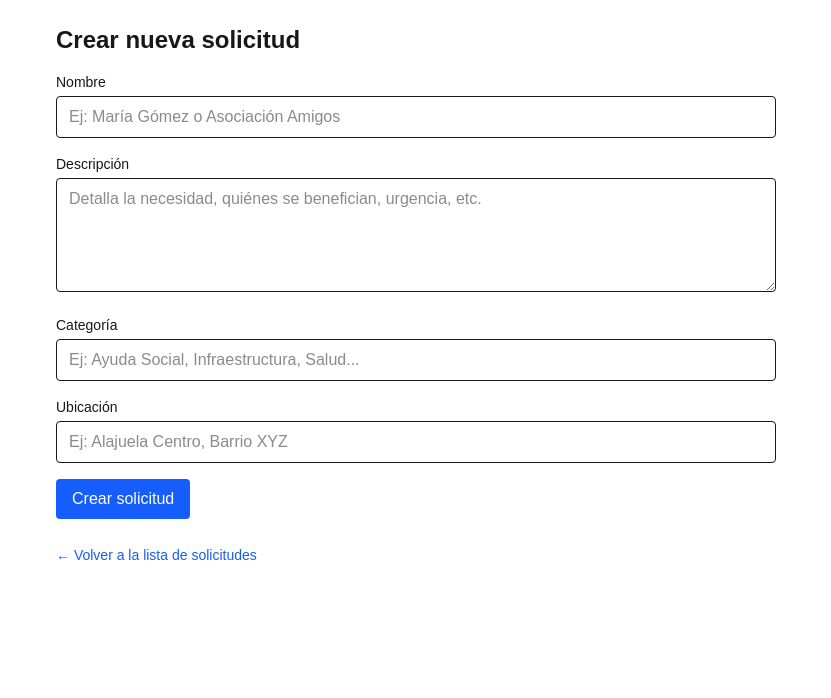
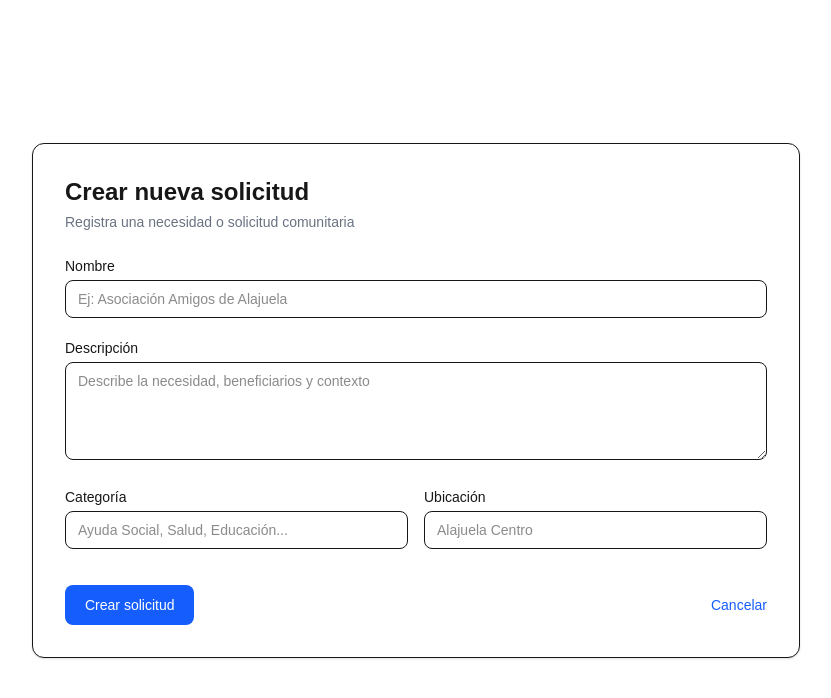
Before and after one commit to marcosromanv00/portfolio-demo-saas-red-comunitaria, a Next.js app: page /new-request in a window 1280 px wide. Shown: the top 698 px of the page, without its empty margins (224-1055 px from the left). Built offline with nearby package versions, Linux system fonts and the light colour scheme; no server answers.

Commit message:
IU improvements

```diff
--- a/src/pages/new-request.js
+++ b/src/pages/new-request.js
@@ -1,56 +1,52 @@
 // src/pages/new-request.js
 
-// Importamos React y hooks que vamos a usar.
+// React
 import { useState } from "react";
-// useRouter nos permite navegar programáticamente dentro de Next.js (Pages Router).
+// Next.js router
 import { useRouter } from "next/router";
-// Importamos el cliente de Supabase que creaste en src/supabaseClient.js
+// Supabase client
 import { supabase } from "../supabaseClient";
 
 /**
- * Componente de la página /new-request
- * Aquí definimos el formulario para crear una nueva solicitud (community_request).
+ * Página: Crear nueva solicitud
+ * Diseño optimizado para claridad, accesibilidad y coherencia visual
  */
 export default function NewRequest() {
-  // --- Estados locales del componente ---
-  // Campos del formulario
-  const [name, setName] = useState(""); // nombre de la persona/organización
-  const [description, setDescription] = useState(""); // descripción de la solicitud
-  const [category, setCategory] = useState(""); // categoría (ej. "Ayuda Social")
-  const [location, setLocation] = useState(""); // ubicación (ej. "Alajuela Centro")
+  // --- Estados del formulario ---
+  const [name, setName] = useState("");
+  const [description, setDescription] = useState("");
+  const [category, setCategory] = useState("");
+  const [location, setLocation] = useState("");
 
-  // Estados para controlar UX
-  const [loading, setLoading] = useState(false); // true mientras se hace la petición
-  const [message, setMessage] = useState(null); // mensaje de éxito o error
-  const [error, setError] = useState(null); // mensaje de error específico
+  // --- Estados UX ---
+  const [loading, setLoading] = useState(false);
+  const [message, setMessage] = useState(null);
+  const [error, setError] = useState(null);
 
-  // Hook de Next.js para redirigir después de crear la solicitud
   const router = useRouter();
 
   /**
-   * handleSubmit: función que se ejecuta al enviar el formulario.
-   * - valida datos mínimos
-   * - llama a supabase.from('community_requests').insert(...)
-   * - gestiona estados de loading / message / error
-   * - redirige a /requests después de crear con éxito (breve delay)
+   * Manejo del submit del formulario
    */
   const handleSubmit = async (e) => {
-    e.preventDefault(); // prevenimos el comportamiento por defecto del form
+    e.preventDefault();
     setMessage(null);
     setError(null);
 
-    // --- Validaciones simples en cliente ---
-    if (!name.trim() || !description.trim() || !category.trim() || !location.trim()) {
-      setError("Por favor completa todos los campos antes de enviar.");
+    if (
+      !name.trim() ||
+      !description.trim() ||
+      !category.trim() ||
+      !location.trim()
+    ) {
+      setError("Por favor completa todos los campos.");
       return;
     }
 
     setLoading(true);
 
     try {
-      // Llamada a Supabase para insertar un nuevo registro.
-      // Insertamos un array con un objeto (Supabase acepta arrays para insert múltiple).
-      const { data, error: sbError } = await supabase
+      const { error: sbError } = await supabase
         .from("community_requests")
         .insert([
           {
@@ -58,125 +54,139 @@ export default function NewRequest() {
             description: description.trim(),
             category: category.trim(),
             location: location.trim(),
-            // status y created_at se manejan por defecto desde la BD,
-            // por eso NO los incluimos aquí.
           },
-        ])
-        .select(); // .select() devuelve el registro insertado (útil para confirmar)
+        ]);
 
-      // Manejo de error devuelto por Supabase
       if (sbError) {
-        console.error("Supabase insert error:", sbError);
-        setError("No se pudo crear la solicitud: " + sbError.message);
+        setError("No se pudo crear la solicitud.");
         setLoading(false);
         return;
       }
 
-      // Si llegamos aquí, la inserción fue exitosa.
-      setMessage("✅ Solicitud creada correctamente.");
+      setMessage("Solicitud creada correctamente ✨");
       setLoading(false);
 
-      // Opcional: limpiar formulario
-      setName("");
-      setDescription("");
-      setCategory("");
-      setLocation("");
-
-      // Redirigir al listado de solicitudes después de 900ms, para que el usuario
-      // pueda leer el mensaje de éxito. Puedes ajustar o eliminar este delay.
       setTimeout(() => {
         router.push("/requests");
       }, 900);
     } catch (err) {
-      // Capturamos errores inesperados (network, etc.)
-      console.error("Error inesperado:", err);
-      setError("Ocurrió un error inesperado. Revisa la consola.");
+      setError("Ocurrió un error inesperado.");
       setLoading(false);
     }
   };
 
-  // --- Render del formulario ---
   return (
-    <div className="max-w-3xl mx-auto p-6">
-      {/* Título */}
-      <h1 className="text-2xl font-bold mb-4">Crear nueva solicitud</h1>
+    <div className="min-h-screen flex items-center justify-center px-4">
+      <div className="w-full max-w-3xl">
+        {/* Card */}
+        <div className="rounded-xl border bg-background shadow-sm p-6 md:p-8">
+          {/* Header */}
+          <div className="mb-6">
+            <h1 className="text-2xl font-bold">
+              Crear nueva solicitud
+            </h1>
+            <p className="text-sm text-gray-500 dark:text-gray-400 mt-1">
+              Registra una necesidad o solicitud comunitaria
+            </p>
+          </div>
 
-      {/* Mensajes de estado */}
-      {error && <p className="mb-4 text-red-600">❌ {error}</p>}
-      {message && <p className="mb-4 text-green-600">{message}</p>}
+          {/* Mensajes */}
+          {error && (
+            <div className="mb-4 rounded-md border border-red-300 bg-red-50 px-4 py-2 text-sm text-red-700 dark:bg-red-900/20 dark:border-red-800">
+              ❌ {error}
+            </div>
+          )}
+
+          {message && (
+            <div className="mb-4 rounded-md border border-green-300 bg-green-50 px-4 py-2 text-sm text-green-700 dark:bg-green-900/20 dark:border-green-800">
+              ✅ {message}
+            </div>
+          )}
 
           {/* Formulario */}
-      <form onSubmit={handleSubmit} className="space-y-4">
+          <form onSubmit={handleSubmit} className="space-y-5">
             {/* Nombre */}
             <div>
-          <label className="block text-sm font-medium mb-1">Nombre</label>
+              <label className="block text-sm font-medium mb-1">
+                Nombre
+              </label>
               <input
                 type="text"
                 value={name}
                 onChange={(e) => setName(e.target.value)}
-            placeholder="Ej: María Gómez o Asociación Amigos"
-            className="w-full rounded border px-3 py-2 focus:outline-none focus:ring-2 focus:ring-blue-400"
-            required
+                placeholder="Ej: Asociación Amigos de Alajuela"
+                className="w-full rounded-lg border bg-transparent px-3 py-2 text-sm
+                           focus:outline-none focus:ring-2 focus:ring-blue-500"
               />
             </div>
 
             {/* Descripción */}
             <div>
-          <label className="block text-sm font-medium mb-1">Descripción</label>
+              <label className="block text-sm font-medium mb-1">
+                Descripción
+              </label>
               <textarea
                 value={description}
                 onChange={(e) => setDescription(e.target.value)}
-            placeholder="Detalla la necesidad, quiénes se benefician, urgencia, etc."
-            rows="4"
-            className="w-full rounded border px-3 py-2 focus:outline-none focus:ring-2 focus:ring-blue-400"
-            required
+                rows={4}
+                placeholder="Describe la necesidad, beneficiarios y contexto"
+                className="w-full rounded-lg border bg-transparent px-3 py-2 text-sm
+                           focus:outline-none focus:ring-2 focus:ring-blue-500"
               />
             </div>
 
-        {/* Categoría */}
+            {/* Grid: Categoría + Ubicación */}
+            <div className="grid grid-cols-1 md:grid-cols-2 gap-4">
               <div>
-          <label className="block text-sm font-medium mb-1">Categoría</label>
-          {/* Podrías cambiar esto por un select con opciones predefinidas */}
+                <label className="block text-sm font-medium mb-1">
+                  Categoría
+                </label>
                 <input
                   type="text"
                   value={category}
                   onChange={(e) => setCategory(e.target.value)}
-            placeholder="Ej: Ayuda Social, Infraestructura, Salud..."
-            className="w-full rounded border px-3 py-2 focus:outline-none focus:ring-2 focus:ring-blue-400"
-            required
+                  placeholder="Ayuda Social, Salud, Educación..."
+                  className="w-full rounded-lg border bg-transparent px-3 py-2 text-sm
+                             focus:outline-none focus:ring-2 focus:ring-blue-500"
                 />
               </div>
 
-        {/* Ubicación */}
               <div>
-          <label className="block text-sm font-medium mb-1">Ubicación</label>
+                <label className="block text-sm font-medium mb-1">
+                  Ubicación
+                </label>
                 <input
                   type="text"
                   value={location}
                   onChange={(e) => setLocation(e.target.value)}
-            placeholder="Ej: Alajuela Centro, Barrio XYZ"
-            className="w-full rounded border px-3 py-2 focus:outline-none focus:ring-2 focus:ring-blue-400"
-            required
+                  placeholder="Alajuela Centro"
+                  className="w-full rounded-lg border bg-transparent px-3 py-2 text-sm
+                             focus:outline-none focus:ring-2 focus:ring-blue-500"
                 />
               </div>
+            </div>
 
-        {/* Botón de envío */}
-        <div>
+            {/* Acciones */}
+            <div className="flex items-center justify-between pt-4">
               <button
                 type="submit"
                 disabled={loading}
-            className="inline-flex items-center px-4 py-2 rounded bg-blue-600 text-white hover:bg-blue-700 disabled:opacity-60"
+                className="inline-flex items-center rounded-lg bg-blue-600 px-5 py-2.5
+                           text-sm font-medium text-white hover:bg-blue-700
+                           disabled:opacity-60"
               >
                 {loading ? "Guardando..." : "Crear solicitud"}
               </button>
+
+              <a
+                href="/requests"
+                className="text-sm text-blue-600 hover:underline"
+              >
+                Cancelar
+              </a>
             </div>
           </form>
-
-      {/* Nota: puedes añadir enlaces rápidos */}
-      <div className="mt-6">
-        <a href="/requests" className="text-sm text-blue-600 hover:underline">
-          ← Volver a la lista de solicitudes
-        </a>
+        </div>
       </div>
     </div>
   );
--- a/src/pages/requests.js
+++ b/src/pages/requests.js
@@ -60,15 +60,11 @@ export default function Requests() {
 }, []);
 
   /**
-     * Elimina un registro de la tabla community_requests
-     * @param {string} id - ID del registro a eliminar
+   * Eliminar una solicitud por ID
    */
-    const handleDelete = async (id) => {
-        // Confirmación simple
+  const deleteRequest = async (id) => {
     const confirmDelete = confirm("¿Seguro que deseas eliminar esta solicitud?");
     if (!confirmDelete) return;
-
-        setLoading(true);
 
     const { error } = await supabase
       .from("community_requests")
@@ -76,16 +72,13 @@ export default function Requests() {
       .eq("id", id);
 
     if (error) {
-            alert("Error eliminando: " + error.message);
-            setLoading(false);
+      console.error(error);
+      alert("No se pudo eliminar.");
       return;
     }
 
-        // Lista actualizada sin el elemento eliminado
-        setRequests((prev) => prev.filter((req) => req.id !== id));
-        setLoading(false);
-
-        alert("Solicitud eliminada correctamente");
+    // Volvemos a cargar la lista
+    fetchRequests();
   };
 
   // Render:
@@ -139,17 +132,19 @@ export default function Requests() {
 
               {/* Editar */}
               <Link
-                                href={`/requests/${req.id}`}
+                href={`/requests/${req.id}/edit`}
                 className="text-green-600 hover:underline"
               >
                 Editar
               </Link>
 
               {/* Eliminar */}
-                            <button onClick={() => handleDelete(req.id)}>
+              <button
+                className="text-red-600 hover:underline"
+                onClick={() => deleteRequest(req.id)}
+              >
                 Eliminar
               </button>
-
             </div>
           </div>
         ))}
--- a/src/pages/requests/[id]/edit.js
+++ b/src/pages/requests/[id]/edit.js
@@ -8,8 +8,9 @@
  *
  * Principios aplicados:
  * - SRP (Single Responsibility)
- * - Manejo explícito de loading y error
  * - UI desacoplada de acceso a datos
+ * - Manejo explícito de loading, error y saving
+ * - Tailwind como fuente única de estilos
  */
 
 import { useRouter } from "next/router";
@@ -20,7 +21,9 @@ export default function EditRequestPage() {
   const router = useRouter();
   const { id } = router.query;
 
-  // Estado del formulario
+  /* ---------- Estado ---------- */
+
+  // Estado del formulario (se inicializa al cargar el request)
   const [formData, setFormData] = useState(null);
 
   // Estados de control
@@ -29,8 +32,8 @@ export default function EditRequestPage() {
   const [saving, setSaving] = useState(false);
 
   /**
-   * Obtiene la solicitud desde Supabase
-   * Se ejecuta solo cuando el ID está disponible
+   * Obtiene la solicitud desde Supabase.
+   * Se ejecuta solo cuando el ID está disponible (Next.js render inicial).
    */
   useEffect(() => {
     if (!id) return;
@@ -48,7 +51,7 @@ export default function EditRequestPage() {
         if (error) throw error;
 
         setFormData(data);
-      } catch (err) {
+      } catch {
         setError("No se pudo cargar la solicitud.");
       } finally {
         setLoading(false);
@@ -59,8 +62,8 @@ export default function EditRequestPage() {
   }, [id]);
 
   /**
-   * Maneja cambios en los inputs
-   * Mantiene el estado del formulario sincronizado
+   * Maneja cambios en los inputs.
+   * Mantiene el estado del formulario sincronizado.
    */
   const handleChange = (e) => {
     const { name, value } = e.target;
@@ -72,7 +75,8 @@ export default function EditRequestPage() {
   };
 
   /**
-   * Guarda los cambios en Supabase
+   * Guarda los cambios en Supabase.
+   * Previene múltiples envíos y maneja errores de forma segura.
    */
   const handleSubmit = async (e) => {
     e.preventDefault();
@@ -98,48 +102,114 @@ export default function EditRequestPage() {
     }
   };
 
-  // Estados visuales seguros
-  if (loading) return <p>Cargando formulario...</p>;
-  if (error) return <p>{error}</p>;
-  if (!formData) return <p>No existe esta solicitud.</p>;
+  /* ---------- Estados visuales ---------- */
+
+  if (loading) {
+    return (
+      <p className="mt-16 text-center text-lg text-gray-500 dark:text-gray-400">
+        Cargando formulario…
+      </p>
+    );
+  }
+
+  if (error) {
+    return (
+      <p className="mt-16 text-center text-lg text-red-600 dark:text-red-400">
+        {error}
+      </p>
+    );
+  }
+
+  if (!formData) {
+    return (
+      <p className="mt-16 text-center text-lg text-red-600">
+        No existe esta solicitud.
+      </p>
+    );
+  }
+
+  /* ---------- UI ---------- */
 
   return (
-    <div style={{ padding: "20px", maxWidth: "500px" }}>
-      <h1>Editar solicitud</h1>
+    <main className="flex justify-center px-4 py-12">
+      <section className="w-full max-w-xl rounded-xl border border-gray-200 dark:border-gray-700 bg-white dark:bg-zinc-900 shadow-lg p-8">
+        <h1 className="text-2xl font-semibold mb-6">
+          Editar solicitud
+        </h1>
 
-      <form onSubmit={handleSubmit}>
-        <label>Nombre</label>
+        <form onSubmit={handleSubmit} className="space-y-5">
+          {/* Nombre */}
+          <div>
+            <label className="block font-medium mb-1">Nombre</label>
             <input
+              type="text"
               name="name"
               value={formData.name}
               onChange={handleChange}
+              required
+              className="w-full rounded-lg border border-gray-300 dark:border-gray-600 px-3 py-2 bg-transparent focus:outline-none focus:ring-2 focus:ring-blue-600"
             />
+          </div>
 
-        <label>Descripción</label>
+          {/* Descripción */}
+          <div>
+            <label className="block font-medium mb-1">Descripción</label>
             <textarea
               name="description"
               value={formData.description}
               onChange={handleChange}
+              required
+              rows={4}
+              className="w-full rounded-lg border border-gray-300 dark:border-gray-600 px-3 py-2 bg-transparent focus:outline-none focus:ring-2 focus:ring-blue-600"
             />
+          </div>
 
-        <label>Categoría</label>
+          {/* Categoría */}
+          <div>
+            <label className="block font-medium mb-1">Categoría</label>
             <input
+              type="text"
               name="category"
               value={formData.category}
               onChange={handleChange}
+              required
+              className="w-full rounded-lg border border-gray-300 dark:border-gray-600 px-3 py-2 bg-transparent focus:outline-none focus:ring-2 focus:ring-blue-600"
             />
+          </div>
 
-        <label>Ubicación</label>
+          {/* Ubicación */}
+          <div>
+            <label className="block font-medium mb-1">Ubicación</label>
             <input
+              type="text"
               name="location"
               value={formData.location}
               onChange={handleChange}
+              required
+              className="w-full rounded-lg border border-gray-300 dark:border-gray-600 px-3 py-2 bg-transparent focus:outline-none focus:ring-2 focus:ring-blue-600"
             />
+          </div>
 
-        <button type="submit" disabled={saving}>
-          {saving ? "Guardando..." : "Guardar cambios"}
+          {/* Acciones */}
+          <div className="flex justify-end gap-4 pt-4">
+            <button
+              type="button"
+              onClick={() => router.back()}
+              className="rounded-lg border border-gray-300 dark:border-gray-600 px-4 py-2 hover:bg-gray-100 dark:hover:bg-zinc-800 transition"
+            >
+              Cancelar
             </button>
+
+            <button
+              type="submit"
+              disabled={saving}
+              className="rounded-lg bg-blue-600 px-4 py-2 text-white hover:bg-blue-700 disabled:opacity-60 transition"
+            >
+              {saving ? "Guardando…" : "Guardar cambios"}
+            </button>
+          </div>
         </form>
-    </div>
+      </section>
+    </main>
   );
 }
--- a/src/pages/requests/[id]/index.js
+++ b/src/pages/requests/[id]/index.js
@@ -1,43 +1,33 @@
 import { useRouter } from "next/router";
 import { useEffect, useState, useCallback } from "react";
+import { supabase } from "@/supabaseClient";
 
-/**
- * Página de detalle de un Request por ID
- * Aplica:
- * - Single Responsibility
- * - Hooks correctamente declarados
- * - Código seguro y predecible
- */
-export default function RequestDetailPage() {
+export default function RequestDetails() {
   const router = useRouter();
   const { id } = router.query;
 
-  // Estado para almacenar el request obtenido
   const [request, setRequest] = useState(null);
   const [loading, setLoading] = useState(true);
   const [error, setError] = useState(null);
 
   /**
-   * Función memoizada para obtener el request por ID
-   *
-   * useCallback garantiza que la función:
-   * - No se recree innecesariamente
-   * - Sea segura de usar dentro de useEffect
+   * Obtiene una solicitud específica por ID.
+   * useCallback garantiza estabilidad de referencia (SOLID + ESLint).
    */
   const fetchRequest = useCallback(async () => {
     try {
       setLoading(true);
 
-      const response = await fetch(`/api/requests/${id}`);
+      const { data, error } = await supabase
+        .from("community_requests")
+        .select("*")
+        .eq("id", id)
+        .single();
 
-      if (!response.ok) {
-        throw new Error("No se pudo obtener el request");
-      }
+      if (error) throw error;
 
-      const data = await response.json();
       setRequest(data);
     } catch (err) {
-      // Manejo seguro del error
       setError(err.message);
     } finally {
       setLoading(false);
@@ -45,32 +35,103 @@ export default function RequestDetailPage() {
   }, [id]);
 
   /**
-   * Ejecutamos fetchRequest solo cuando:
-   * - El ID esté disponible
-   * - La función fetchRequest esté definida correctamente
+   * Ejecuta la consulta solo cuando el ID esté disponible.
    */
   useEffect(() => {
-    if (id) {
-      fetchRequest();
-    }
+    if (id) fetchRequest();
   }, [id, fetchRequest]);
 
-  // Estados de UI claros y seguros
-  if (loading) return <p>Cargando...</p>;
-  if (error) return <p>Error: {error}</p>;
-  if (!request) return <p>No se encontró el request</p>;
+  /* ---------- Estados ---------- */
+
+  if (loading) {
+    return (
+      <p className="mt-16 text-center text-lg text-gray-500 dark:text-gray-400">
+        Cargando solicitud…
+      </p>
+    );
+  }
+
+  if (error) {
+    return (
+      <p className="mt-16 text-center text-lg text-red-600 dark:text-red-400">
+        Error: {error}
+      </p>
+    );
+  }
+
+  if (!request) {
+    return (
+      <p className="mt-16 text-center text-lg text-red-600">
+        No se encontró la solicitud.
+      </p>
+    );
+  }
+
+  /* ---------- UI ---------- */
 
   return (
-    <section>
-      <h1>{request.title}</h1>
-      <p>{request.description}</p>
-      <p><strong>Categoría:</strong> {request.category}</p>
+    <main className="flex justify-center px-4 py-12">
+      <section className="w-full max-w-2xl rounded-xl border border-gray-200 dark:border-gray-700 bg-white dark:bg-zinc-900 shadow-lg p-8">
+        {/* Título */}
+        <h1 className="text-2xl font-semibold mb-6">
+          Detalle de Solicitud
+        </h1>
 
+        {/* Información */}
+        <div className="space-y-3 text-base">
+          <p>
+            <span className="font-semibold">Nombre:</span>{" "}
+            {request.name}
+          </p>
+
+          <p>
+            <span className="font-semibold">Descripción:</span>{" "}
+            {request.description}
+          </p>
+
+          <p>
+            <span className="font-semibold">Categoría:</span>{" "}
+            {request.category}
+          </p>
+
+          <p>
+            <span className="font-semibold">Ubicación:</span>{" "}
+            {request.location}
+          </p>
+
+          <p>
+            <span className="font-semibold">Estado:</span>{" "}
+            <span
+              className={`inline-block rounded-full px-3 py-1 text-sm font-medium
+                ${
+                  request.status === "pending"
+                    ? "bg-yellow-100 text-yellow-800 dark:bg-yellow-900 dark:text-yellow-200"
+                    : "bg-green-100 text-green-800 dark:bg-green-900 dark:text-green-200"
+                }
+              `}
+            >
+              {request.status}
+            </span>
+          </p>
+        </div>
+
+        {/* Acciones */}
+        <div className="mt-8 flex justify-end gap-4">
           <button
             onClick={() => router.push(`/requests/${id}/edit`)}
+            className="rounded-lg bg-blue-600 px-4 py-2 text-white hover:bg-blue-700 transition"
           >
             Editar
           </button>
+
+          <button
+            onClick={() => router.push("/requests")}
+            className="rounded-lg border border-gray-300 dark:border-gray-600 px-4 py-2 hover:bg-gray-100 dark:hover:bg-zinc-800 transition"
+          >
+            Volver
+          </button>
+        </div>
       </section>
+    </main>
   );
 }
```
Lines whose indentation alone changed are shown as unchanged.
